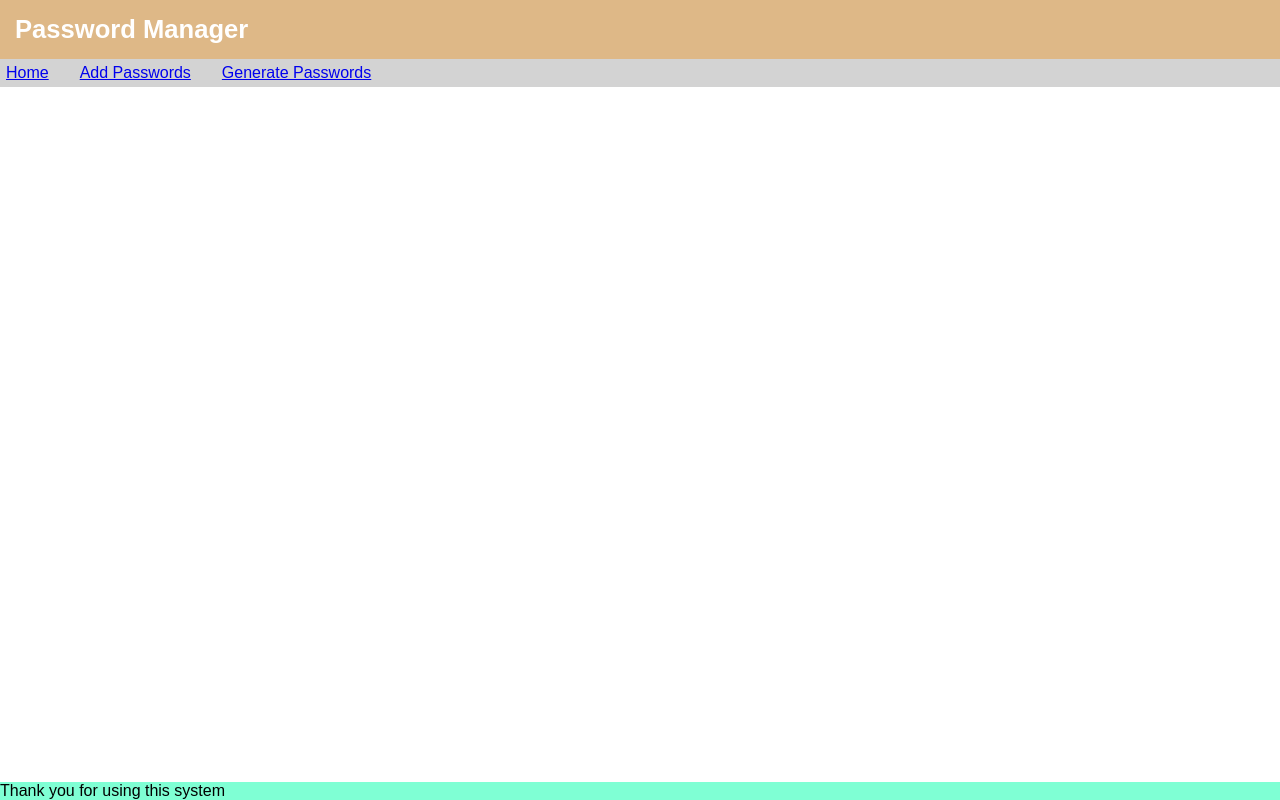
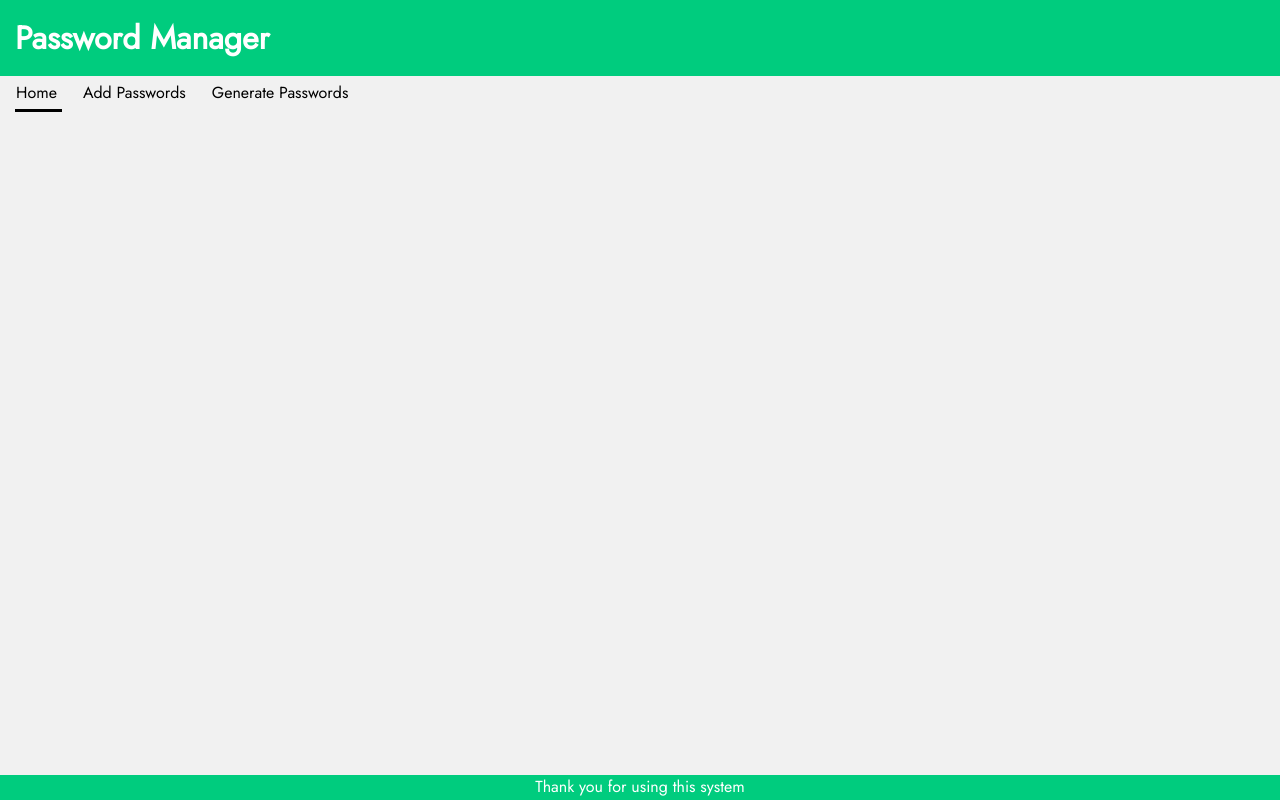
Before and after one commit to Mihir42/password-manager, a React (Vite) app: page / in a window 1280 px wide. Built offline with nearby package versions, Linux system fonts and the light colour scheme.

Commit message:
Header, navbar and footer complete

```diff
--- a/src/App.jsx
+++ b/src/App.jsx
@@ -6,6 +6,7 @@ function App() {
     <BrowserRouter>
       <Routes>
         <Route path='/' element={<Layout/>}/>
+        <Route path='/addPassword' element={<Layout/>}/>
       </Routes>
     </BrowserRouter>
   )
--- a/src/components/UI/Footer.jsx
+++ b/src/components/UI/Footer.jsx
@@ -3,7 +3,7 @@ import './Footer.scss';
 function Footer() {
     return (
         <footer>
-            <p>Thank you for using this system</p>
+            <p className='thanks'>Thank you for using this system</p>
         </footer>
     )
 }
--- a/src/components/UI/Footer.scss
+++ b/src/components/UI/Footer.scss
@@ -1,7 +1,13 @@
 footer {
-    position: fixed;
-    left: 0;
+    height: 25px;
+    background: rgb(0, 204, 126);
+    position: absolute;
     bottom: 0;
     width: 100%;
-    background-color: aquamarine;
+    text-align: center;
+
+    p.thanks {
+        color: white;
+        background: rgb(0, 204, 126);
+    }
 }
--- a/src/components/UI/Header.scss
+++ b/src/components/UI/Header.scss
@@ -1,7 +1,9 @@
 header {
-    display: flex;
     padding: 15px;
-    background-color: burlywood;
-    font-size: 80%;
-    color: white;
+    background: rgb(0, 204, 126);
+
+    h1 {
+        color: white;
+        background-color: rgb(0, 204, 126);
+    }
 }
--- a/src/components/UI/NavBar.scss
+++ b/src/components/UI/NavBar.scss
@@ -1,11 +1,19 @@
 nav {
     padding: 5px;
     margin: 0px;
-    background-color: lightgray;
+    box-shadow: 1px 0px;
     display: flex;
 
-    div.navItem a {
-        padding: 30px;
+
+    div.navItem a{
+        margin: 10px;
+        padding: 5px;
         padding-left: 1px;
+        text-decoration: none;
+        color: black;
+    }
+
+    div.navItem a.active {
+        border-bottom: 3px solid black;
     }
 }
--- a/src/components/UI/Navbar.jsx
+++ b/src/components/UI/Navbar.jsx
@@ -8,10 +8,10 @@ function Navbar() {
                 <NavLink to = "/" className= "navLink">Home</NavLink>
             </div>
             <div className = "navItem">
-                <NavLink to ="/" className= "navLink">Add Passwords</NavLink>
+                <NavLink to ="/addPassword" className= "navLink">Add Passwords</NavLink>
             </div>
             <div className = "navItem">
-                <NavLink to = "/" className= "navLink">Generate Passwords</NavLink>
+                <NavLink to = "/generatePassword" className= "navLink">Generate Passwords</NavLink>
             </div>
             <div className = "navItem">
             </div>
--- a/src/components/layout/Layout.scss
+++ b/src/components/layout/Layout.scss
@@ -1,6 +1,9 @@
+@import url('https://fonts.googleapis.com/css2?family=Jost:wght@100;400&family=Quicksand:wght@300&family=Rubik&display=swap');
 * {
     margin: 0px;
     padding: 0px;
     box-sizing: border-box;
-    font-family: 'Arial';
+    font-family: 'Jost';
+    background: rgb(241, 241, 241);
+
 }
```
